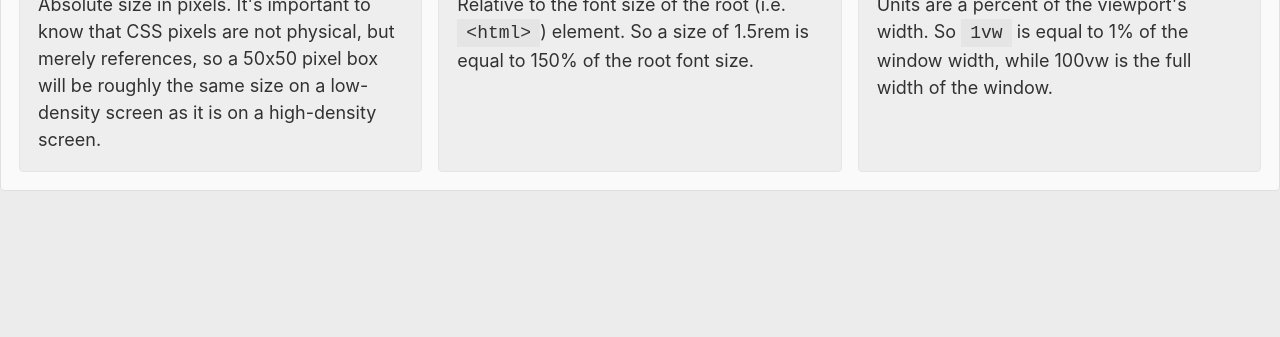
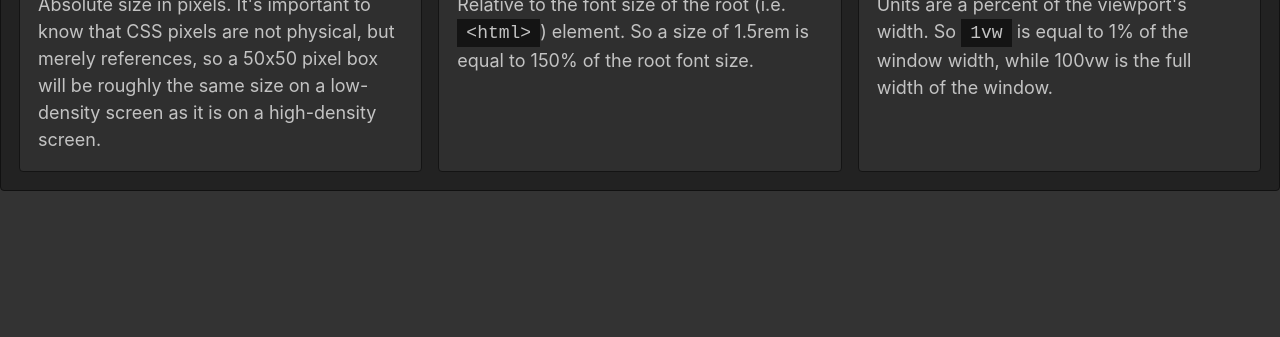
Before and after one commit to ericyork/css-units, a plain HTML site: page index.html in a window 1280 px wide. Shown: the part 463-800 px from the top of the page. Drawn offline with Linux system fonts and the light colour scheme.

Commit message:
changes colors to dark mode

```diff
--- a/index.html
+++ b/index.html
@@ -6,14 +6,14 @@
     <title>CSS Units</title>
     <style>
       *, ::after, ::before {box-sizing: border-box;}
-      body {margin: 1em auto;background: #ececec;font-family: -apple-system, BlinkMacSystemFont, "Segoe UI", Roboto, Helvetica, Arial, sans-serif, "Apple Color Emoji", "Segoe UI Emoji", "Segoe UI Symbol";line-height: 1.5;font-size:18px;}
+      body {margin: 1em auto;background: #333;color:#ececec;font-family: -apple-system, BlinkMacSystemFont, "Segoe UI", Roboto, Helvetica, Arial, sans-serif, "Apple Color Emoji", "Segoe UI Emoji", "Segoe UI Symbol";line-height: 1.5;font-size:18px;}
       html, body, article, section, div, h1, h2, h3, h4, h5, h6, p {margin: 0; padding: 0;}
-      section {background: #fafafa;max-width: 150ch;margin: 1em auto; padding: 1em;border: 1px solid #e0e0e0;border-radius:4px;}
+      section {background: #222;max-width: 150ch;margin: 1em auto; padding: 1em;border: 1px solid #111;border-radius:4px;}
       .steps {display: grid;grid-template-columns:1fr;grid-gap: 1rem 1rem;}
-      .step {background: #ececec;max-width: 75ch;padding: 1em;border: 1px solid #e0e0e0;border-radius:4px;position: relative;opacity:.8;cursor:pointer;}
+      .step {background: #333;max-width: 75ch;padding: 1em;border: 1px solid #111;border-radius:4px;position: relative;opacity:.8;cursor:pointer;}
       div.step:hover {opacity: 1;}
       .hero-content {max-width: 75ch;margin: 1em auto;padding: 0;border: none;}
-      code {background: #e0e0e0; padding: .2em .5em .2em .5em;}
+      code {background: #111; padding: .2em .5em .2em .5em;}
       h3 {margin-bottom: 0; padding-bottom: 0;font-size: 3rem;}
       img {width: 100%; height: auto;}
       @media screen and (min-width: 950px) {.steps{grid-template-columns:1fr 1fr 1fr;}}
```
